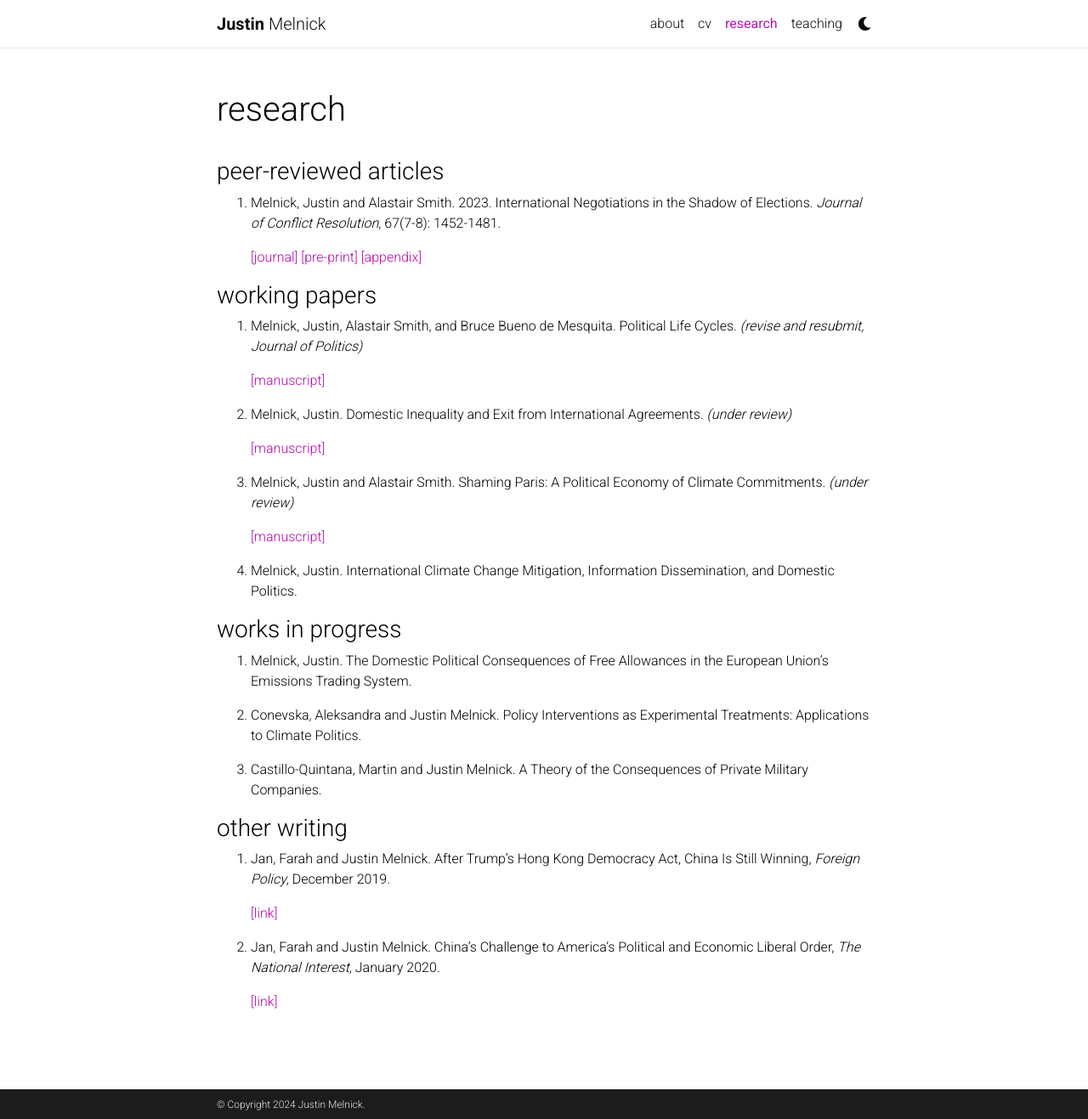
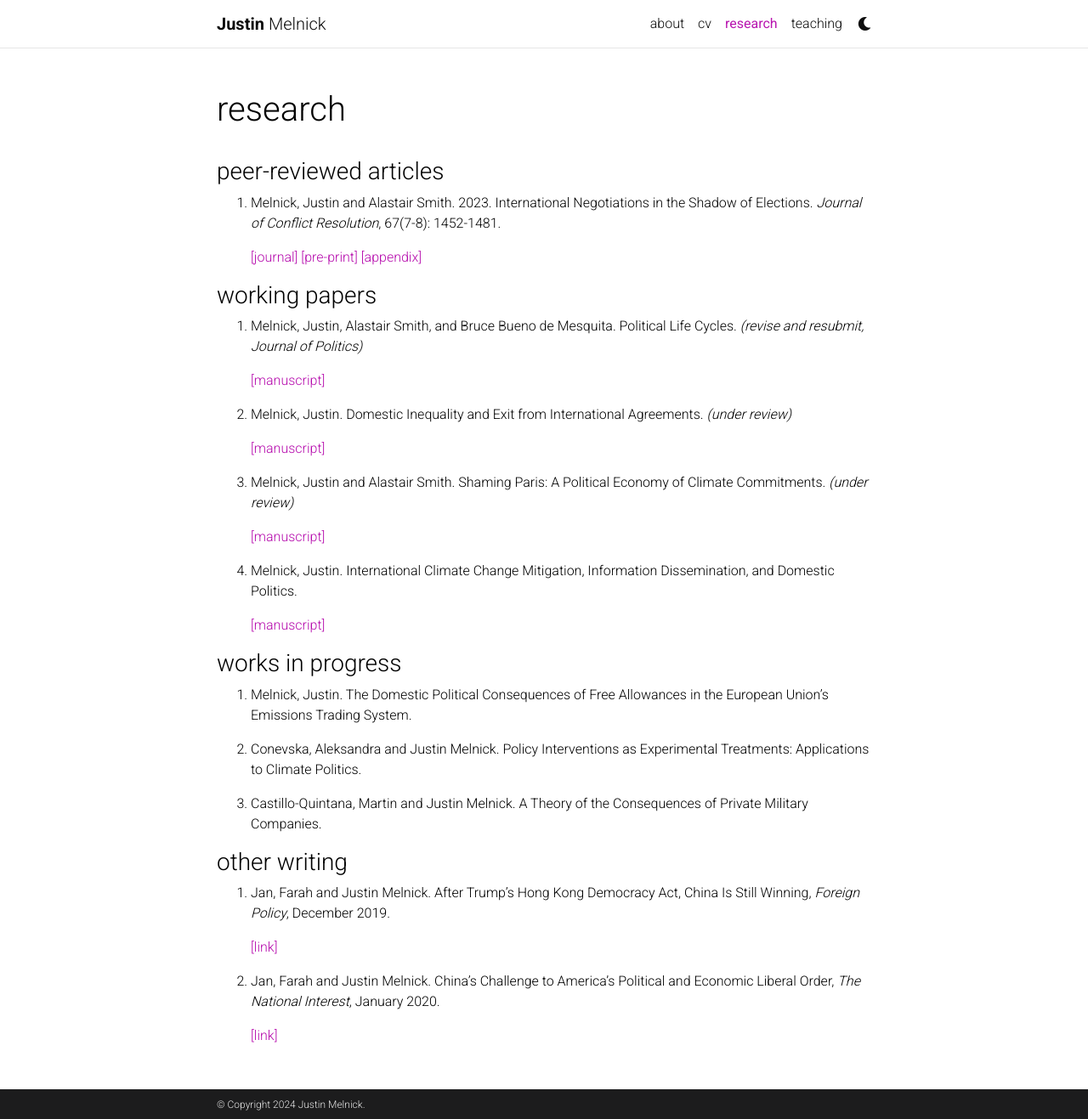
Before and after one commit to justinmelnick/justinmelnick.github.io, a Jekyll site: the page built from _pages/publications.md, in a window 1280 px wide and 1317 px high. Shown: the whole window at 85% size. Built offline with Jekyll 4.4.1, drawn with Linux system fonts in a browser that asks for light colours; comment, search, counter and statistics services are not loaded; a style sheet for code colours, icons or effects is not loaded.

Commit message:
Update publications.md

```diff
--- a/_pages/publications.md
+++ b/_pages/publications.md
@@ -31,6 +31,8 @@ nav_order: 2
 
 4. Melnick, Justin. International Climate Change Mitigation, Information Dissemination, and Domestic Politics.
 
+      [[manuscript]](https://justinmelnick.github.io/assets/pdf/paris_melnick_feb2024.pdf)
+
 <h3>works in progress</h3>
 
 1. Melnick, Justin. The Domestic Political Consequences of Free Allowances in the European Union’s Emissions
```
